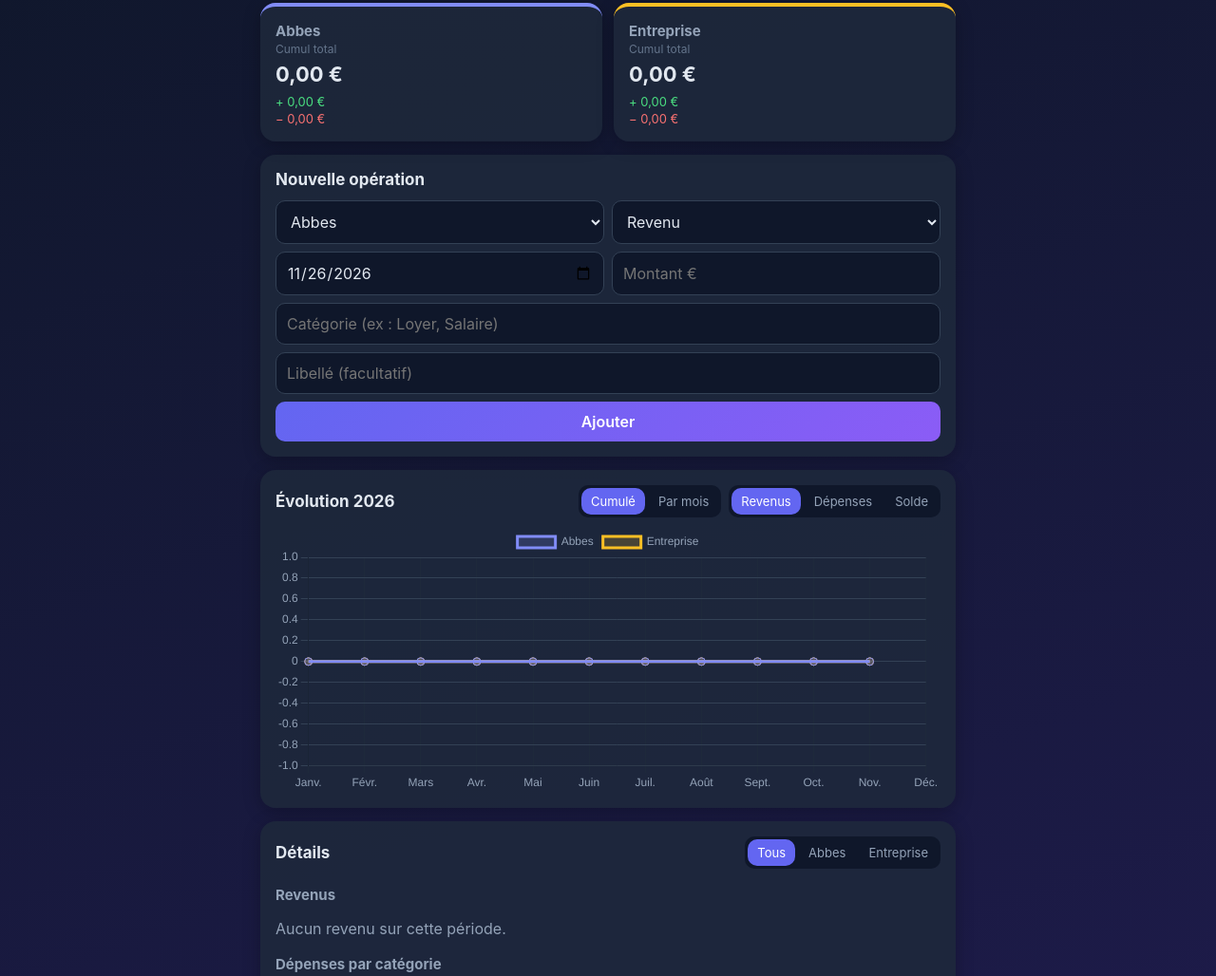
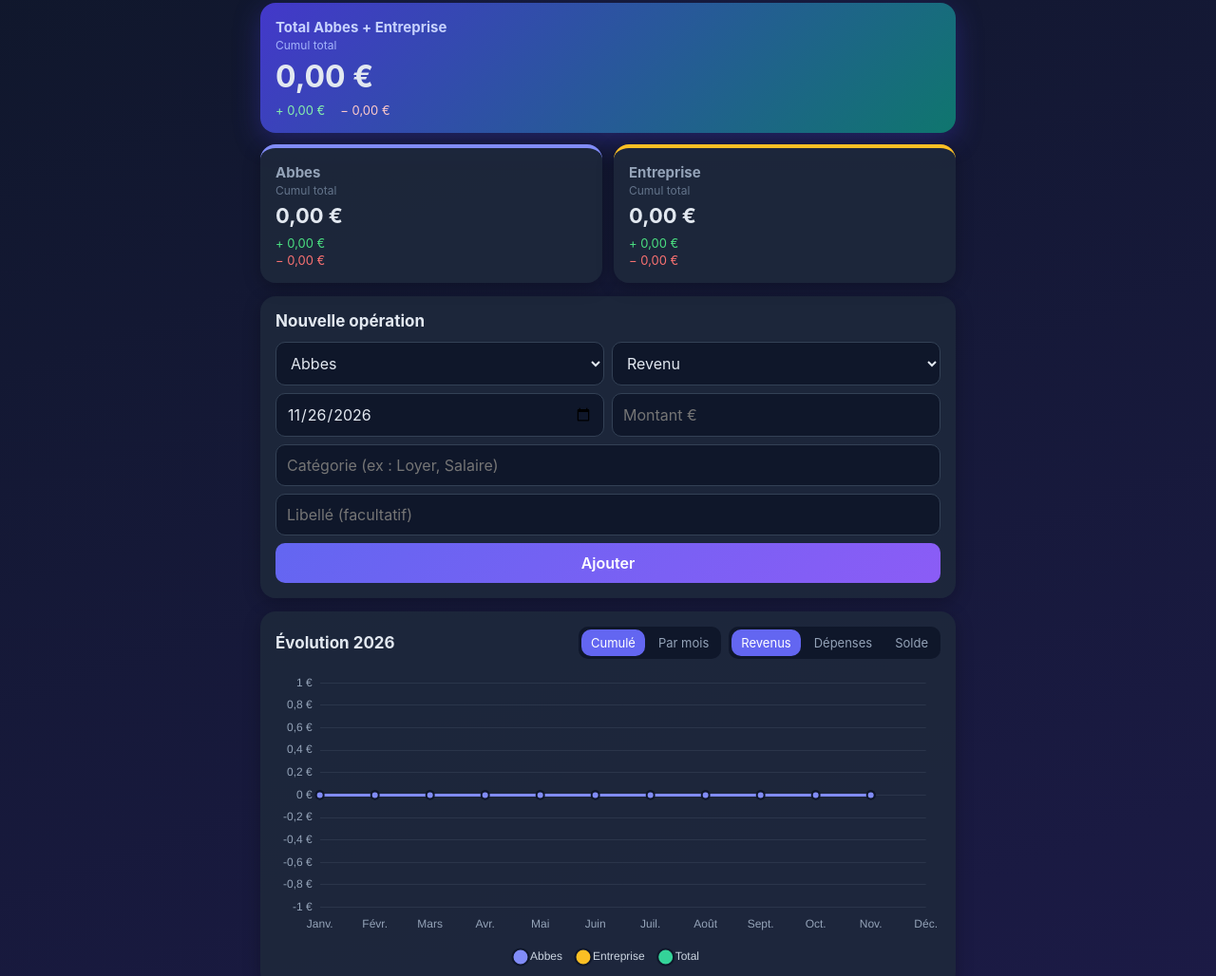
Before and after one commit to abbasalaoui0101-oss/Suivi, a plain HTML site: page index.html in a window 1280 px wide. Shown: the part 153-1181 px from the top of the page at 95% size. Drawn offline with nearby package versions, Linux system fonts and the light colour scheme.

Commit message:
Update index.html

```diff
--- a/index.html
+++ b/index.html
@@ -27,6 +27,14 @@ header p{margin:4px 0 0;color:#94a3b8}
 .row{display:flex;flex-direction:column;gap:2px;margin-top:8px;font-size:13px}
 .pos{color:#4ade80}
 .neg{color:#f87171}
+.total{grid-column:1/-1;background:linear-gradient(135deg,#4338ca,#0f766e);box-shadow:0 8px 28px rgba(67,56,202,.35)}
+.total h3{color:#c7d2fe}
+.total .sub{color:#a5b4fc}
+.total .sub2{color:#c7d2fe}
+.total .pos{color:#86efac}
+.total .neg{color:#fecaca}
+.total .big{font-size:32px}
+.total .row{flex-direction:row;flex-wrap:wrap;gap:6px 16px}
 h2{margin:0 0 12px;font-size:17px}
 h4{margin:18px 0 4px;font-size:15px;color:#94a3b8}
 form{display:grid;grid-template-columns:1fr 1fr;gap:8px}
@@ -40,7 +48,7 @@ input,select,button{font-size:16px;padding:11px;border-radius:10px;border:1px so
 .seg{display:flex;gap:4px;background:#0f172a;padding:3px;border-radius:10px}
 .seg button{border:0;padding:6px 10px;font-size:13px;background:transparent;color:#94a3b8}
 .seg button.on{background:#6366f1;color:#fff}
-.chartbox{position:relative;height:280px}
+.chartbox{position:relative;height:320px}
 .cat{display:flex;justify-content:space-between;font-weight:600;background:#0f172a;padding:10px 12px;border-radius:10px;margin-top:12px}
 .item{display:flex;align-items:center;gap:8px;padding:8px 4px;border-bottom:1px solid #334155;font-size:14px}
 .item .t{flex:1}
@@ -109,10 +117,12 @@ input,select,button{font-size:16px;padding:11px;border-radius:10px;border:1px so
 
 <script>
 const COLORS = { Abbes: '#818cf8', Entreprise: '#fbbf24' };
+const TOTAL_COLOR = '#34d399';
 const MONTHS = ['Janv.', 'Févr.', 'Mars', 'Avr.', 'Mai', 'Juin', 'Juil.', 'Août', 'Sept.', 'Oct.', 'Nov.', 'Déc.'];
 const FULL = ['Janvier', 'Février', 'Mars', 'Avril', 'Mai', 'Juin', 'Juillet', 'Août', 'Septembre', 'Octobre', 'Novembre', 'Décembre'];
 const Y = new Date().getFullYear();
 const eur = n => n.toLocaleString('fr-FR', { style: 'currency', currency: 'EUR' });
+const eurShort = v => new Intl.NumberFormat('fr-FR', { notation: 'compact', maximumFractionDigits: 1 }).format(v) + ' €';
 const esc = s => { const d = document.createElement('div'); d.textContent = s; return d.innerHTML; };
 
 let data = [];
@@ -135,6 +145,16 @@ const sumUpTo = (acc, type, m) => data
 const sumBefore = (acc, type, m) => data
   .filter(o => o.account === acc && o.type === type && o.date.slice(0, 7) < m)
   .reduce((s, o) => s + o.amount, 0);
+
+// Dégradé sous une courbe
+const gradient = color => ctx => {
+  const c = ctx.chart, area = c.chartArea;
+  if (!area) return color + '33';
+  const g = c.ctx.createLinearGradient(0, area.top, 0, area.bottom);
+  g.addColorStop(0, color + '66');
+  g.addColorStop(1, color + '00');
+  return g;
+};
 
 // Sélecteur de mois
 $('monthSel').innerHTML = "<option value=''>Tous les mois</option>" +
@@ -230,8 +250,8 @@ function render() {
   $('monthSel').value = selMonth;
   const monthLabel = selMonth ? FULL[parseInt(selMonth.slice(5), 10) - 1] + ' ' + selMonth.slice(0, 4) : '';
 
-  // Cartes des comptes : solde reporté + revenus et dépenses du mois
-  $('cards').innerHTML = names.map(a => {
+  // Chiffres de chaque compte : solde reporté + revenus et dépenses du mois
+  const stats = names.map(a => {
     let r, d, report = 0;
     if (selMonth) {
       report = sumBefore(a, 'revenu', selMonth) - sumBefore(a, 'depense', selMonth);
@@ -241,14 +261,21 @@ function render() {
       r = sumUpTo(a, 'revenu');
       d = sumUpTo(a, 'depense');
     }
-    const reportLine = selMonth ? `<span class='sub2'>Report : ${eur(report)}</span>` : '';
-    return `<div class='acc' style='border-top:4px solid ${COLORS[a]}'>
-      <h3>${a}</h3>
+    return { a: a, r: r, d: d, report: report };
+  });
+  const tot = stats.reduce((t, s) => ({ r: t.r + s.r, d: t.d + s.d, report: t.report + s.report }), { r: 0, d: 0, report: 0 });
+
+  const cardHtml = (title, s, cls, style) => {
+    const reportLine = selMonth ? `<span class='sub2'>Report : ${eur(s.report)}</span>` : '';
+    return `<div class='acc ${cls}' style='${style}'>
+      <h3>${title}</h3>
       <span class='sub'>${selMonth ? 'Solde fin ' + monthLabel : 'Cumul total'}</span>
-      <div class='big'>${eur(report + r - d)}</div>
-      <div class='row'>${reportLine}<span class='pos'>+ ${eur(r)}</span><span class='neg'>− ${eur(d)}</span></div>
+      <div class='big'>${eur(s.report + s.r - s.d)}</div>
+      <div class='row'>${reportLine}<span class='pos'>+ ${eur(s.r)}</span><span class='neg'>− ${eur(s.d)}</span></div>
     </div>`;
-  }).join('');
+  };
+  $('cards').innerHTML = cardHtml('Total Abbes + Entreprise', tot, 'total', '') +
+    stats.map(s => cardHtml(s.a, s, '', 'border-top:4px solid ' + COLORS[s.a])).join('');
 
   // Boutons du graphique
   $('perBtn').textContent = selMonth ? 'Par jour' : 'Par mois';
@@ -285,7 +312,7 @@ function render() {
         return b + v;
       });
     };
-    radius = 3;
+    radius = 0;
     clickFn = undefined;
     $('evoTitle').textContent = 'Évolution · ' + monthLabel;
   } else {
@@ -305,29 +332,76 @@ function render() {
     $('evoTitle').textContent = 'Évolution ' + year;
   }
 
+  // Une courbe par compte + une courbe Total
+  const series = names.map(valuesFor);
+  const totalSeries = labels.map((_, i) => series[0][i] === null ? null : series.reduce((s, x) => s + x[i], 0));
+  const datasets = names.map((a, k) => ({
+    label: a,
+    data: series[k],
+    borderColor: COLORS[a],
+    backgroundColor: gradient(COLORS[a]),
+    fill: 'origin',
+    borderWidth: 3,
+    cubicInterpolationMode: 'monotone',
+    pointRadius: radius,
+    pointHoverRadius: 7,
+    pointBackgroundColor: COLORS[a],
+    pointBorderColor: '#0f172a',
+    pointBorderWidth: 2
+  }));
+  datasets.push({
+    label: 'Total',
+    data: totalSeries,
+    borderColor: TOTAL_COLOR,
+    backgroundColor: TOTAL_COLOR,
+    fill: false,
+    borderWidth: 3,
+    borderDash: [8, 5],
+    cubicInterpolationMode: 'monotone',
+    pointRadius: radius,
+    pointHoverRadius: 7,
+    pointBackgroundColor: TOTAL_COLOR,
+    pointBorderColor: '#0f172a',
+    pointBorderWidth: 2
+  });
+
   if (chart) chart.destroy();
   Chart.defaults.color = '#94a3b8';
   chart = new Chart($('chart'), {
     type: 'line',
-    data: {
-      labels: labels,
-      datasets: names.map(a => ({
-        label: a,
-        data: valuesFor(a),
-        borderColor: COLORS[a],
-        backgroundColor: COLORS[a] + '33',
-        fill: true,
-        tension: cum ? 0 : 0.35,
-        pointRadius: radius
-      }))
-    },
+    data: { labels: labels, datasets: datasets },
     options: {
       responsive: true,
       maintainAspectRatio: false,
       onClick: clickFn,
+      interaction: { mode: 'index', intersect: false },
+      animation: { duration: 700, easing: 'easeOutQuart' },
+      plugins: {
+        legend: {
+          position: 'bottom',
+          labels: { usePointStyle: true, pointStyle: 'circle', boxWidth: 8, padding: 18, color: '#cbd5e1' }
+        },
+        tooltip: {
+          backgroundColor: 'rgba(15,23,42,.95)',
+          borderColor: '#334155',
+          borderWidth: 1,
+          padding: 12,
+          cornerRadius: 10,
+          titleColor: '#e2e8f0',
+          bodyColor: '#cbd5e1',
+          usePointStyle: true,
+          callbacks: {
+            label: c => ' ' + c.dataset.label + ' : ' + eur(c.parsed.y)
+          }
+        }
+      },
       scales: {
-        x: { grid: { color: '#1e293b' } },
-        y: { grid: { color: '#334155' } }
+        x: { grid: { display: false }, border: { display: false } },
+        y: {
+          grid: { color: 'rgba(148,163,184,.12)', drawTicks: false },
+          border: { display: false },
+          ticks: { padding: 8, callback: v => eurShort(v) }
+        }
       }
     }
   });
```
